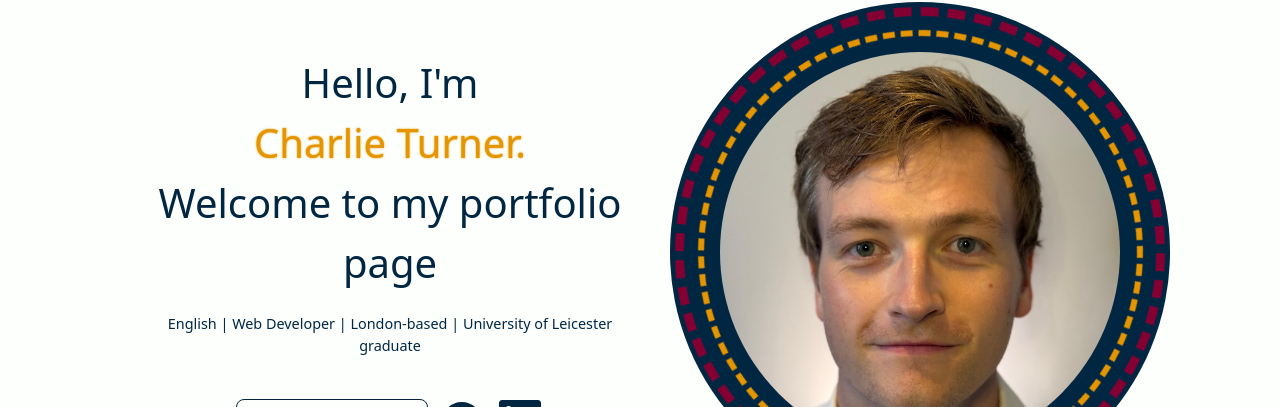
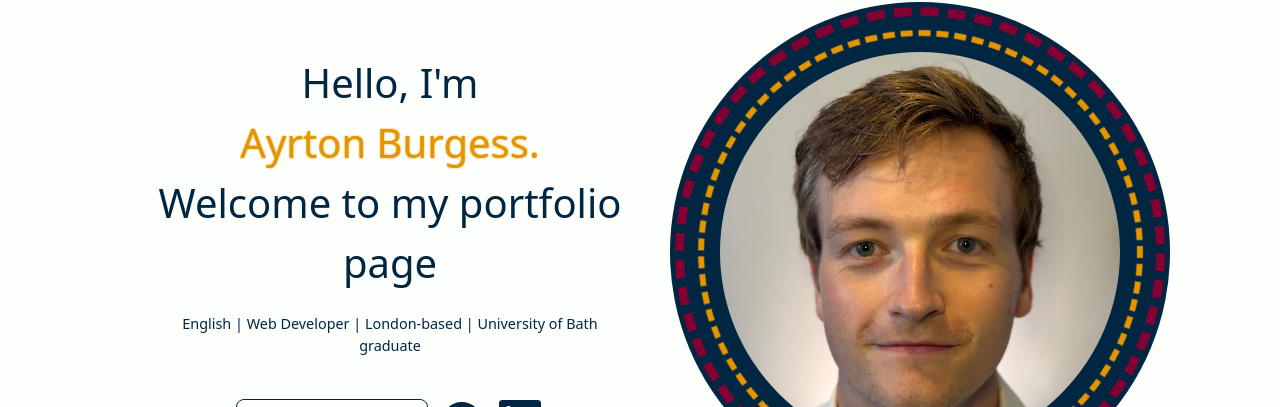
Before and after one commit to Ayrtonb1/portfolio, a React (Vite) app: page / in a window 1280 px wide. Shown: the part 244-651 px from the top of the page. Built offline with nearby package versions, Linux system fonts and the light colour scheme; no server answers.

Commit message:
changed name

```diff
--- a/src/components/mainInfo/Bio.tsx
+++ b/src/components/mainInfo/Bio.tsx
@@ -19,11 +19,11 @@ function Bio(): React.JSX.Element {
         style={{ fontSize: "clamp(16px, 5vmin, 5vmin", marginBottom: "20px" }}
       >
         Hello, I'm
-        <div className="my-name">Charlie Turner.</div> Welcome to my portfolio
+        <div className="my-name">Ayrton Burgess.</div> Welcome to my portfolio
         page
       </div>
       <div style={{ fontSize: "1.8vmin", marginBottom: "40px" }}>
-        English | Web Developer | London-based | University of Leicester
+        English | Web Developer | London-based | University of Bath
         graduate
       </div>
       <div
```
